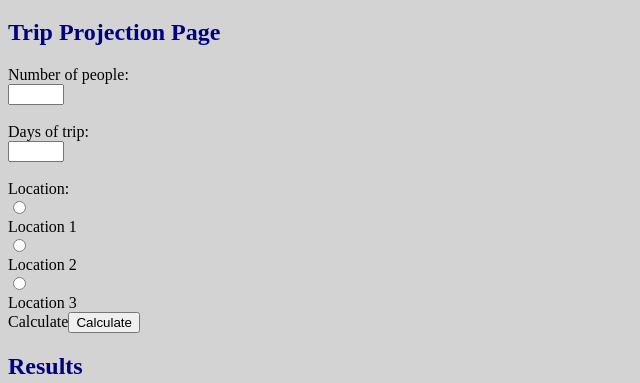
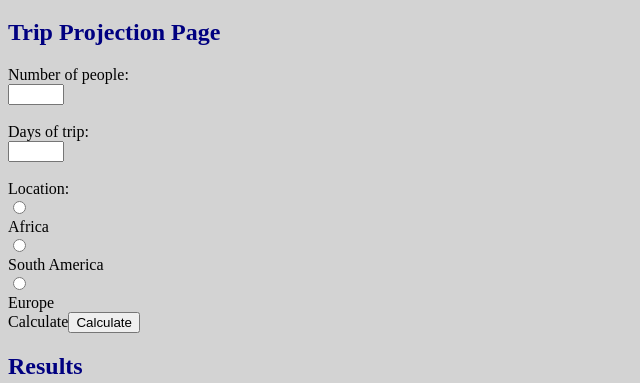
Before and after one commit to Ethan-Geyer/CSIS408, a plain HTML site: page page2.html in a window 1280 px wide. Shown: the part 149-532 px from the top of the page, 0-640 px from the left. Drawn offline with Linux system fonts and the light colour scheme.

Commit message:
Update page2.html

```diff
--- a/page2.html
+++ b/page2.html
@@ -50,9 +50,9 @@
   Number of people: <input type="number" id="people" min="1" max="20" required><br>
   Days of trip: <input type="number" id="days" min="1" max="10" required><br>
   Location:
-  <input type="radio" id="location1" name="location" value="100" required> Location 1
-  <input type="radio" id="location2" name="location" value="200" required> Location 2
-  <input type="radio" id="location3" name="location" value="300" required> Location 3<br>
+  <input type="radio" id="Africa" name="Africa" value="100" required> Africa
+  <input type="radio" id="South America" name="South America" value="200" required> South America
+  <input type="radio" id="Eroupe" name="Europe" value="300" required> Europe <br>
   <input type="submit" value="Calculate">
 </form>
 
```
